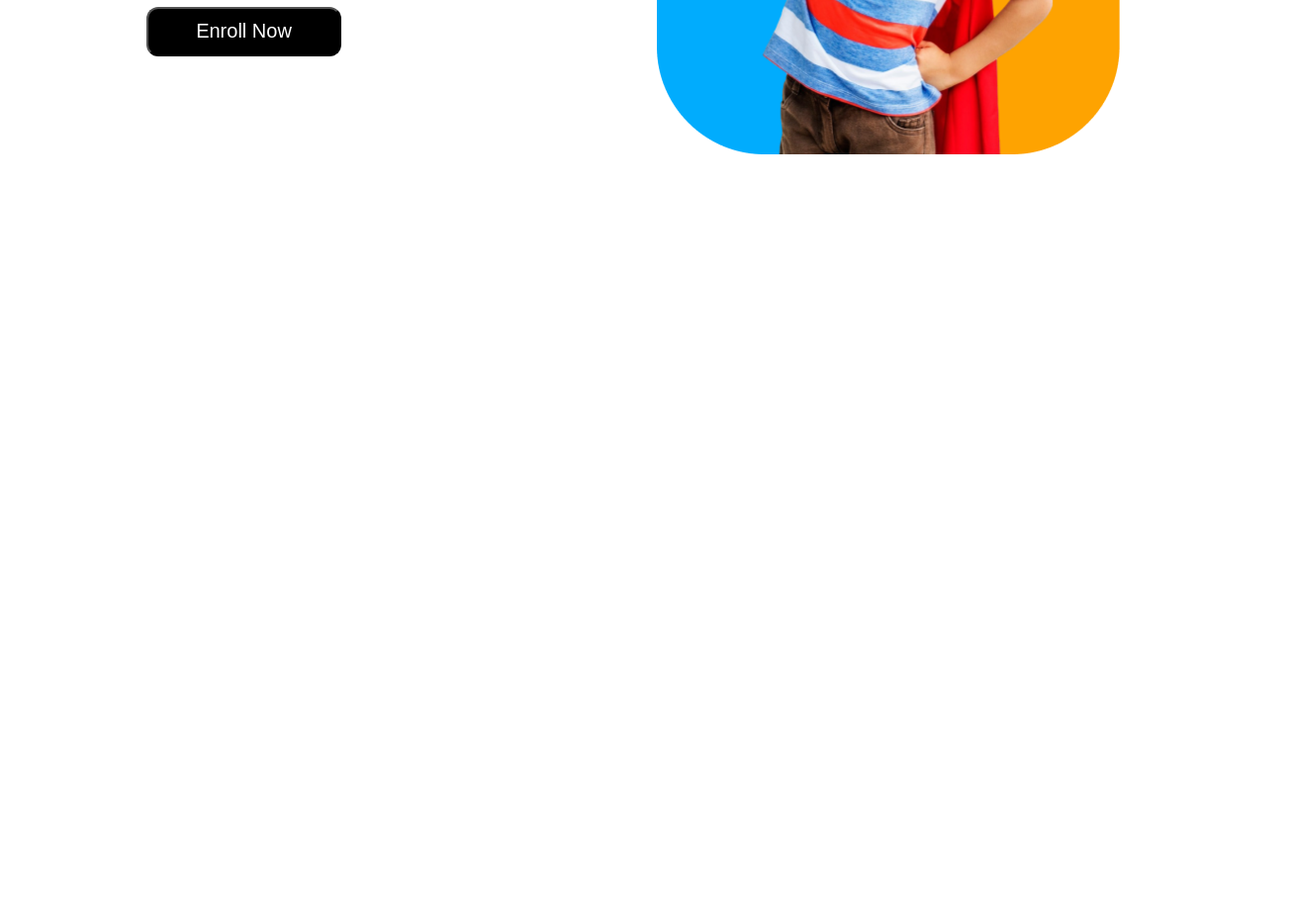
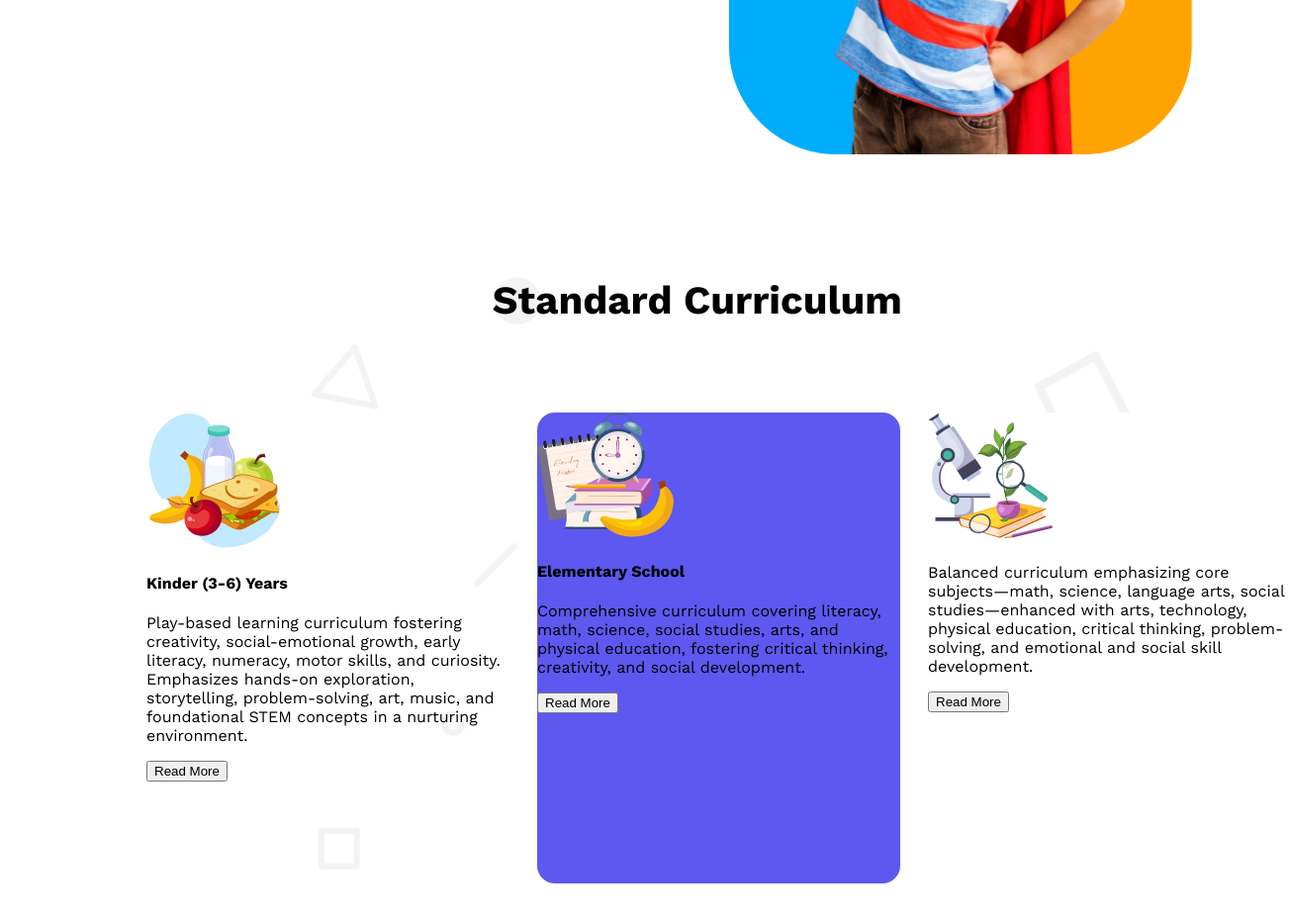
Before and after one commit to arifn165/assignment-02, a plain HTML site: page index.html in a window 1280 px wide. Shown: the part 660-1592 px from the top of the page at 99% size, 1305 px wide, since content can reach past the window. Before the commit the page ends 940 px from the top, so only its background shows below. Drawn offline with nearby package versions, Linux system fonts and the light colour scheme.

Commit message:
added cards file

```diff
--- a/index.html
+++ b/index.html
@@ -31,7 +31,7 @@
             </div>
             <div class="container">
                 <div class="banner">
-                    <h1 class="banner-title"><span style="color: orange;">Empowering</span> students from small age <span style="color: skyblue;">towards vision</span></h1>
+                    <h1 class="banner-title"><span style="color: orange;">Empowering</span>students from small age <span style="color: skyblue;">towards vision</span></h1>
                     <p class="banner-content">Education is the foundation for a bright future, and it plays a vital role in shaping children's lives. It helps them learn essential skills like reading, writing, and problem-solving,</p>
                     <button class="banner-btn">Enroll Now</button>
                 </div>
@@ -41,7 +41,35 @@
             </div>
     </header>
     <main>
+        <section>
+            <div class="Curriculum-cards">
+                <div class="cards-title">
+                    <h4>Standard Curriculum</h4>
+                </div>
+                <div class="cards-container">
+                    <div class="cards-1">
+                        <img src="images/kinder.png" alt="">
+                        <h4>Kinder (3-6) Years</h4>
+                        <p>Play-based learning curriculum fostering creativity, social-emotional growth, early literacy, numeracy, motor skills, and curiosity. Emphasizes hands-on exploration, storytelling, problem-solving, art, music, and foundational STEM concepts in a nurturing environment.</p>
+                        <button>Read More</button>
+                    </div>
+                    <div class="cards-2">
+                        <img src="images/elementary.png" alt="">
+                        <h4>Elementary School</h4>
+                        <p>Comprehensive curriculum covering literacy, math, science, social studies, arts, and physical education, fostering critical thinking, creativity, and social development.</p>
+                        <button>Read More</button>
+                    </div>
+                    <div class="cards-3">
+                        <img src="images/middle.png" alt="">
+                        <h4></h4>
+                        <p>Balanced curriculum emphasizing core subjects—math, science, language arts, social studies—enhanced with arts, technology, physical education, critical thinking, problem-solving, and emotional and social skill development.</p>
+                        <button>Read More</button>
+                    </div>
 
+                </div>
+
+            </div>
+        </section>
     </main>
     <footer>
 
--- a/style/style.css
+++ b/style/style.css
@@ -100,7 +100,54 @@
     max-height: 575px;
     margin-left: 25px;
    }
-/* responsive start here */
-   @media screen and  {
+   /* banner end here */
+   /* card start here */
+   .Curriculum-cards{
+    background-image: url(../images/bg.png);
+   }
+   .cards-title{
+    width: 460px;
+    height: 57px;
+    margin: 60px 489.7px 80px 489.7px;
+    font-weight: 700px;
+    font-size: 2.5rem;
+   }
+   .cards-container{
+    display: grid;
+    grid-template-columns: repeat(3, 1fr);
+    gap: 28px;
+    margin: 0px 140px 80px 140px;
+   }
+   .cards-1{
+    width: 367px;
+    height: 476px;
+    background-color: ;
+    border-radius: 18px;
+
+
 
    }
+   .cards-2{
+    width: 367px;
+    height: 476px;
+    background-color: #5D58EF;
+    border-radius: 18px;
+
+
+   }
+   .cards-3{
+    width: 367px;
+    height: 476px;
+    background-color: white;
+    border-radius: 18px;
+
+
+   }
+
+/* responsive start here */
+@media screen and (max-width: 576px;) {
+    .nav-brand-img{
+        width: 40px;
+        height: 40px;
+    }
+}
```
